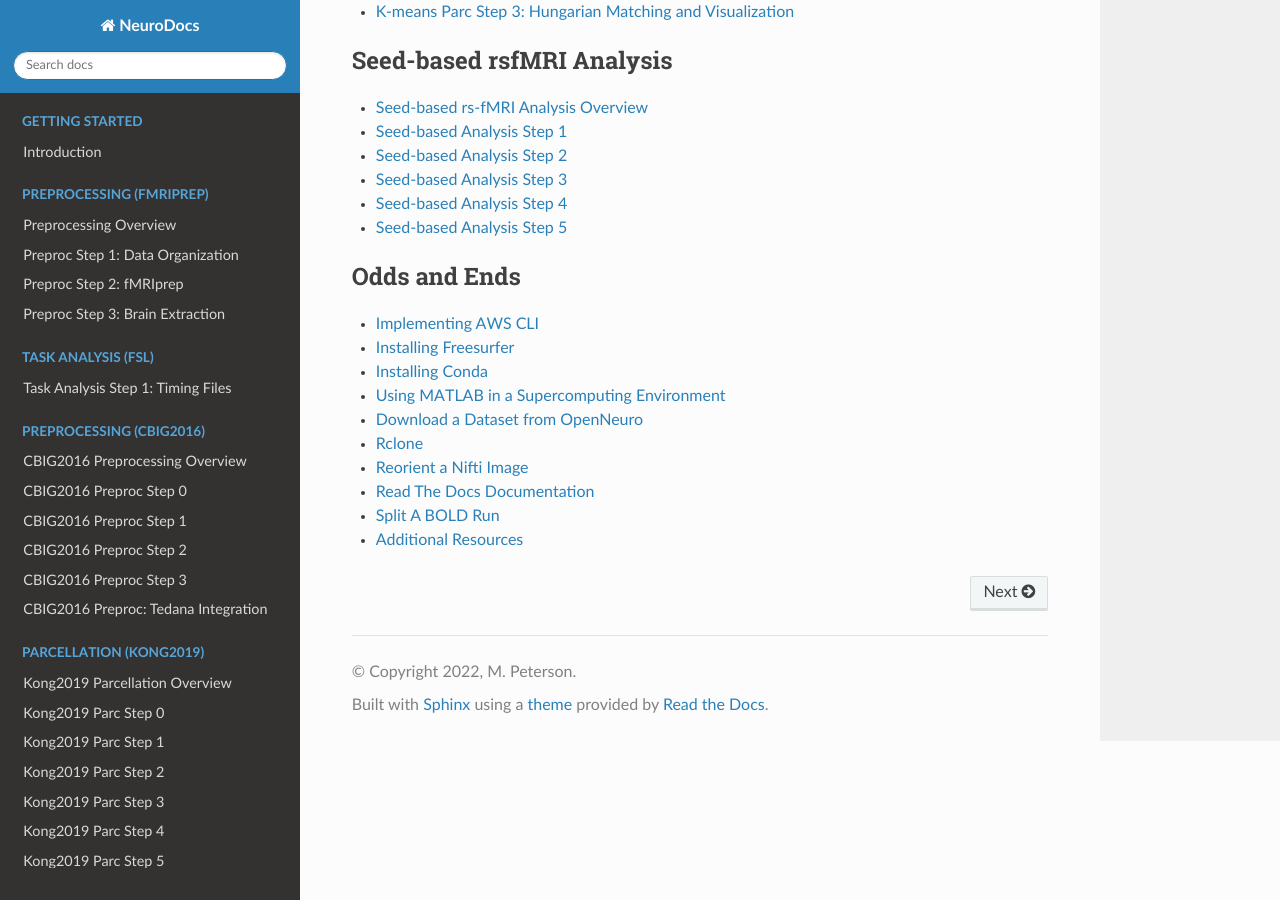
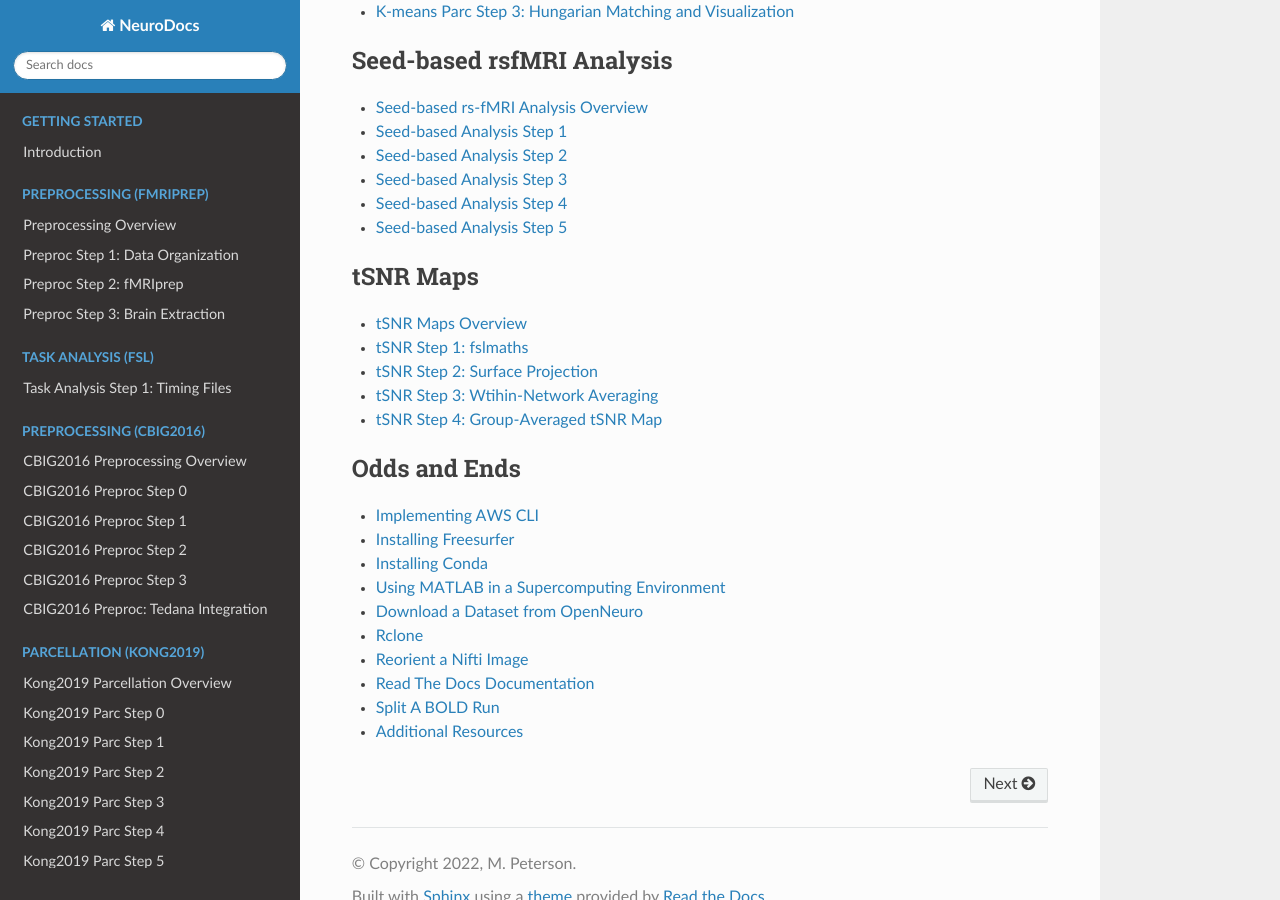
Before and after one commit to peter3200/NeuroDocs, a Sphinx documentation site: the page built from docs/source/index.rst, in a window 1280 px wide and 900 px high, scrolled down 1336 px. Built offline with Sphinx 7.4.7 and the Read the Docs theme 2.0.0, drawn with Linux system fonts in a browser that asks for light colours.

Commit message:
Add files via upload

```diff
--- a/docs/source/index.rst
+++ b/docs/source/index.rst
@@ -92,6 +92,17 @@ Welcome to NeuroDocs!
 
 .. toctree::
    :maxdepth: 1
+   :caption: tSNR Maps
+
+   tsnr/tsnr_ov
+   tsnr/tsnr_1
+   tsnr/tsnr_2
+   tsnr/tsnr_3
+   tsnr/tsnr_4
+
+
+.. toctree::
+   :maxdepth: 1
    :caption: Odds and Ends
 
    misc/aws
```
